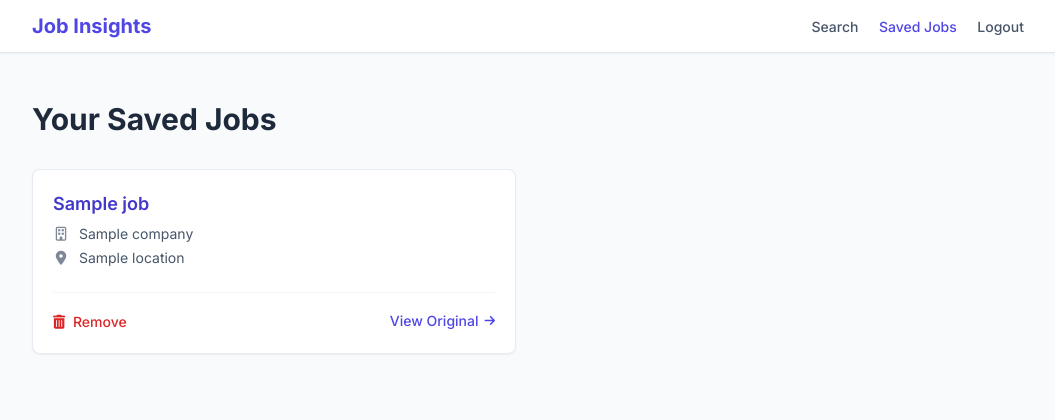
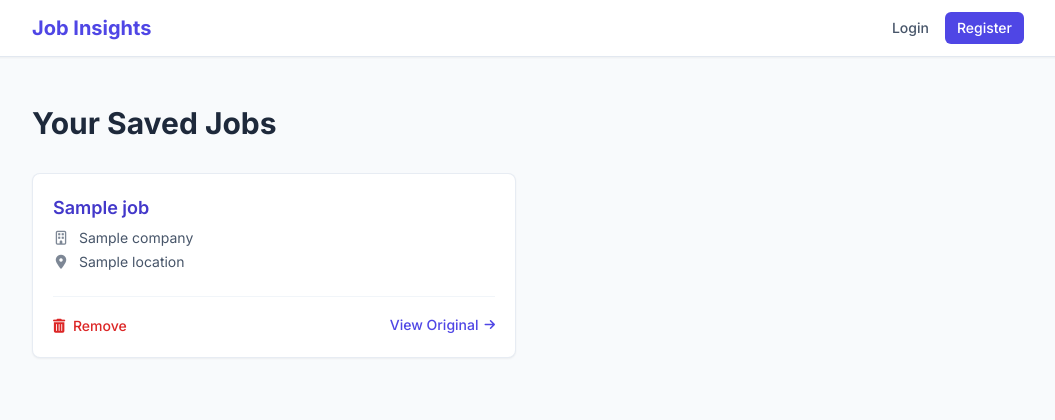
Before and after one commit to billo-w/job-app-v2, a Flask app: template templates/saved_jobs.html in a window 1280 px wide. Shown: the top 420 px of the page, without its empty margins (112-1167 px from the left). Run offline with Flask 2, Linux system fonts and the light colour scheme; the template is opened without the code that fills it: most values are stand-ins (such as "Sample title", 1, 10 or a date in 2020); data that the repository does not hold is empty; some libraries are stand-ins or nearby versions.

Commit message:
Update saved_jobs.html

```diff
--- a/templates/saved_jobs.html
+++ b/templates/saved_jobs.html
@@ -16,14 +16,19 @@
     </style>
 </head>
 <body class="bg-slate-50 text-slate-800 antialiased">
-    <nav class="bg-white shadow-sm border-b border-slate-200">
+    <nav class="bg-white shadow-sm border-b border-slate-200 sticky top-0 z-10">
         <div class="container mx-auto px-4 max-w-5xl">
             <div class="flex justify-between items-center py-3">
-                <a href="{{ url_for('home') }}" class="text-xl font-bold text-indigo-600">Job Insights</a>
-                <div>
-                    <a href="{{ url_for('home') }}" class="text-sm font-medium text-slate-600 hover:text-indigo-600 mr-4">Search</a>
-                    <a href="{{ url_for('saved_jobs_list') }}" class="text-sm font-medium text-indigo-600 hover:text-indigo-700 mr-4">Saved Jobs</a>
-                    <a href="{{ url_for('logout') }}" class="text-sm font-medium text-slate-600 hover:text-indigo-600">Logout</a>
+                <a href="{{ url_for('home') }}" class="text-xl font-bold text-indigo-600 hover:text-indigo-700 transition-all-ease">Job Insights</a>
+                 <div class="flex items-center space-x-4">
+                    {% if current_user.is_authenticated %}
+                        <a href="{{ url_for('home') }}" class="text-sm font-medium text-slate-600 hover:text-indigo-600 transition-all-ease">Search</a>
+                        <a href="{{ url_for('saved_jobs_list') }}" class="text-sm font-medium text-indigo-600 hover:text-indigo-700 transition-all-ease">Saved Jobs</a>
+                        <a href="{{ url_for('logout') }}" class="text-sm font-medium text-slate-600 hover:text-indigo-600 transition-all-ease">Logout</a>
+                    {% else %}
+                         <a href="{{ url_for('login') }}" class="text-sm font-medium text-slate-600 hover:text-indigo-600 transition-all-ease">Login</a>
+                        <a href="{{ url_for('register') }}" class="text-sm font-medium text-white bg-indigo-600 hover:bg-indigo-700 px-3 py-1.5 rounded-md transition-all-ease">Register</a>
+                    {% endif %}
                 </div>
             </div>
         </div>
```
